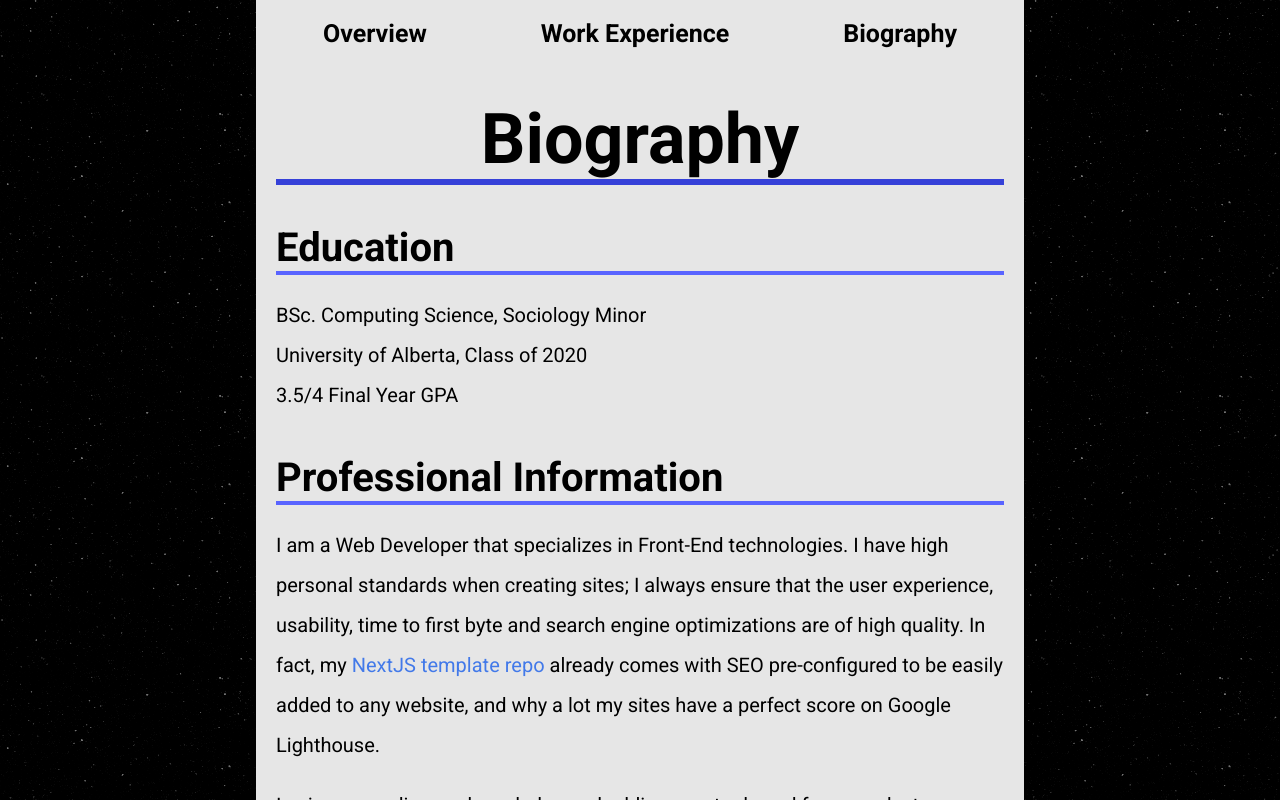
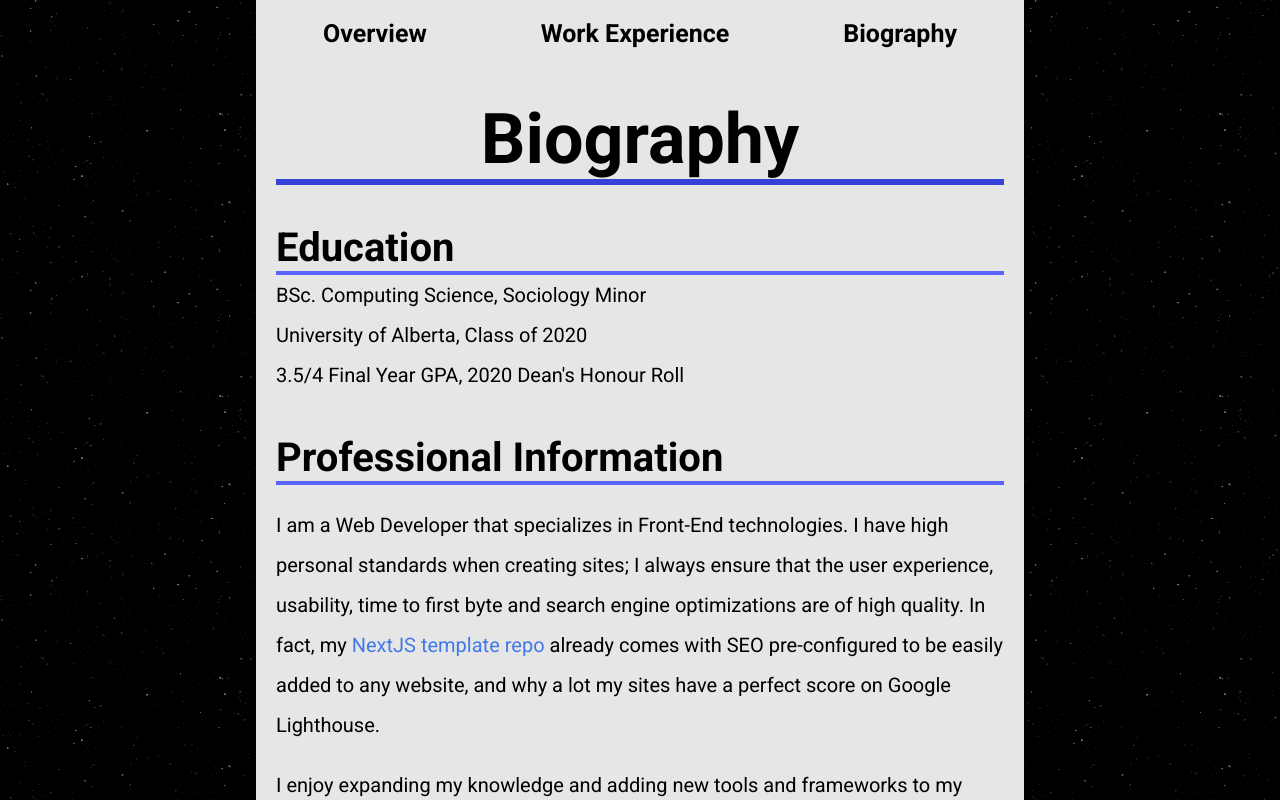
Before and after one commit to 100BC/C-V, a Next.js app: page /biography in a window 1280 px wide. Shown: the top 800 px of the page. Built offline with nearby package versions, Linux system fonts and the light colour scheme.

Commit message:
Add Info

```diff
--- a/pages/biography.tsx
+++ b/pages/biography.tsx
@@ -10,13 +10,11 @@ const Biography = () => {
       <h1>Biography</h1>
       <section className={styles.section}>
         <h2>Education</h2>
-        <p>
-          BSc. Computing Science, Sociology Minor
-          <br />
-          University of Alberta, Class of 2020
-          <br />
-          3.5/4 Final Year GPA
-        </p>
+        <ul>
+          <li>BSc. Computing Science, Sociology Minor</li>
+          <li>University of Alberta, Class of 2020</li>
+          <li>3.5/4 Final Year GPA, 2020 Dean&apos;s Honour Roll</li>
+        </ul>
       </section>
       <section className={styles.section}>
         <h2>Professional Information</h2>
--- a/styles/pageStyles/about.module.scss
+++ b/styles/pageStyles/about.module.scss
@@ -2,6 +2,11 @@
 
 .section {
   @extend %section-page-template;
+
+  > ul {
+    font-size: 2rem;
+    line-height: 4rem;
+  }
 
   > a {
     display: block;
```
